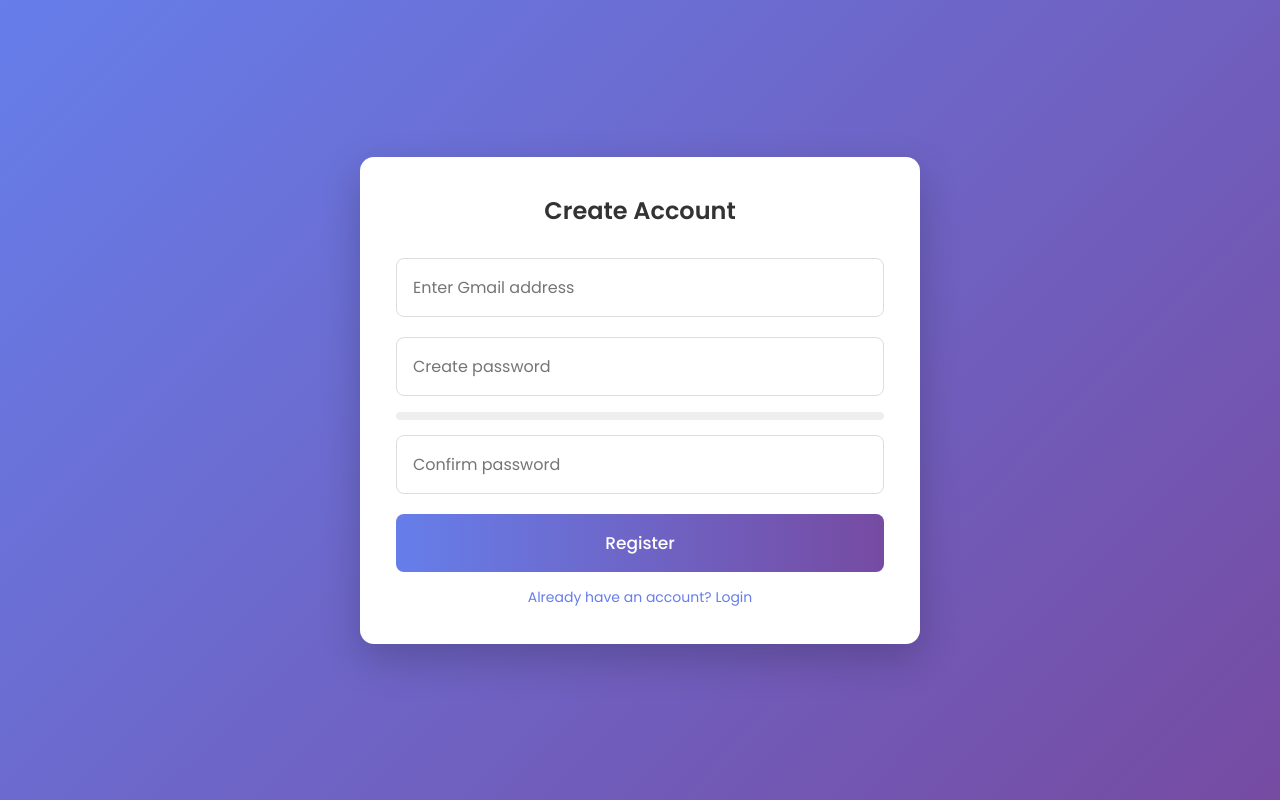
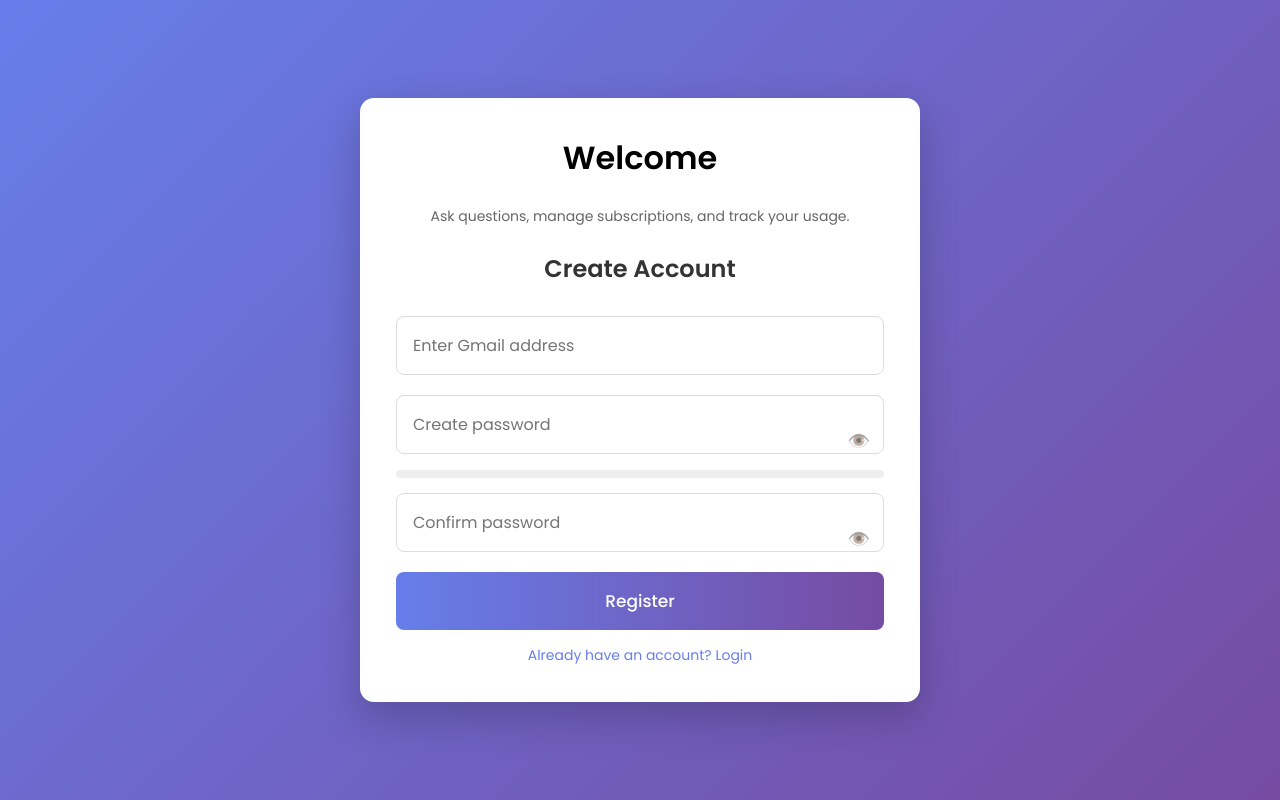
Before and after one commit to Jyo1505/subscription-qa-system_fullstack, a plain HTML site: page frontend/register.html in a window 1280 px wide. Drawn offline with Linux system fonts and the light colour scheme.

Commit message:
toggle password

```diff
--- a/frontend/css/style.css
+++ b/frontend/css/style.css
@@ -305,3 +305,34 @@ a {
   color: #7f1d1d;
   border: 1px solid #f87171;
 }
+
+
+.subtitle {
+  text-align: center;
+  font-size: 14px;
+  color: #666;
+  margin-bottom: 25px;
+  line-height: 1.4;
+}
+
+.password-group {
+  position: relative;
+}
+
+.password-group input {
+  padding-right: 48px; /* space for eye icon */
+}
+
+.password-group .eye {
+  position: absolute;
+  right: 14px;
+  top: 42px;
+  font-size: 18px;
+  cursor: pointer;
+  opacity: 0.6;
+  user-select: none;
+}
+
+.password-group .eye:active {
+  opacity: 1;
+}
--- a/frontend/js/auth.js
+++ b/frontend/js/auth.js
@@ -138,3 +138,16 @@ function logout() {
     window.location = "index.html";
   }, 1000);
 }
+
+
+function togglePassword(id, icon) {
+  const input = document.getElementById(id);
+
+  if (input.type === "password") {
+    input.type = "text";
+    icon.textContent = "👁‍🗨";
+  } else {
+    input.type = "password";
+    icon.textContent = "👁️";
+  }
+}
--- a/frontend/register.html
+++ b/frontend/register.html
@@ -8,9 +8,14 @@
 </head>
 <body>
 
+
 <div class="container">
-  <h2>Create Account</h2>
-
+  <h1 align="center"> Welcome </h1>
+ <br>
+<p class="subtitle">
+   Ask questions, manage subscriptions, and track your usage.
+</p>
+ <h2 align="left">Create Account</h2>
   <input
     type="email"
     id="email"
@@ -19,28 +24,32 @@
     title="Please enter a valid Gmail address"
     required
   />
-
+<div class="form-group password-group">
 <input
   type="password"
   id="password"
   placeholder="Create password"
+
   onkeyup="checkPasswordStrength()"
   required
 />
-
+ <span class="eye" onclick="togglePassword('password', this)">👁️</span>
 <div id="strengthContainer">
   <div id="strengthBar"></div>
 </div>
 
 <p id="strengthText"></p>
+</div>
 
+
+<div class="form-group password-group">
 <input
   type="password"
   id="confirmPassword"
   placeholder="Confirm password"
   required
 />
-
+  <span class="eye" onclick="togglePassword('confirmPassword', this)">👁️</span> </div>
   <button onclick="register()">Register</button>
 
   <p id="error" style="color:red; text-align:center;"></p>
```
Also changed, not shown: frontend/index.html (+10 -1 lines).
